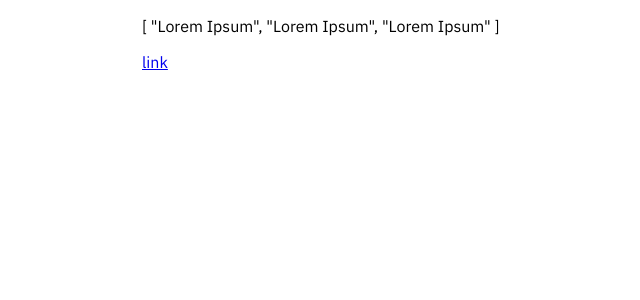
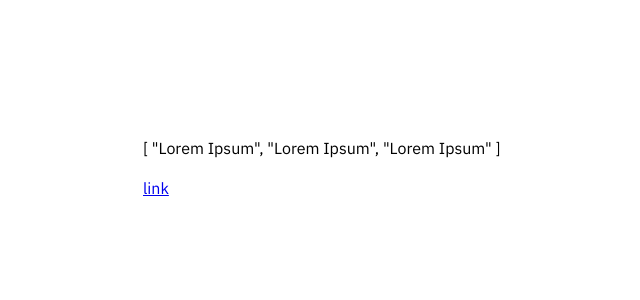
Before and after one commit to prefacedesign/sistema_votacao, a Vue app: page / in a window 1280 px wide. Shown: the top 300 px of the page, without its empty margins (129-769 px from the left). Built offline with nearby package versions, Linux system fonts and the light colour scheme.

Commit message:
module function or module variable?

```diff
--- a/src/scss/styles.scss
+++ b/src/scss/styles.scss
@@ -1,15 +1,20 @@
+@function mod($n) {
+  @return $n * 12px;
+}
+
 @mixin default-font {
-  font-size: 16px;
-  line-height: 24px;
+  font-size: mod(4/3);
+  line-height: mod(2);
 }
 
 @mixin big-font {
-  font-size: 24px;
-  line-height: 36px;
+  font-size: mod(2);
+  line-height: mod(3);
 }
 
 body {
   font-family: "IBM Plex Sans", sans-serif;
+  @include default-font;
   padding: 0;
   margin: 0;
 
@@ -28,10 +33,20 @@ body {
 }
 
 #router-view {
-  @media screen and (min-width: 786px) {
-    width: 738px;
+  @media screen and (min-width: 784px) {
+    width: 736px;
   }
-  @media screen and (max-width: 786px) {
-    width: calc(100vw - 48px);
+  @media screen and (max-width: 784px) {
+    width: calc(100vw - #{mod(4)});
   }
+  padding: mod(10) mod(2);
 }
+
+h1 {
+  @include big-font;
+  font-weight: 700;
+}
+h2 {
+  @include big-font;
+  font-weight: 400;
+}
```
